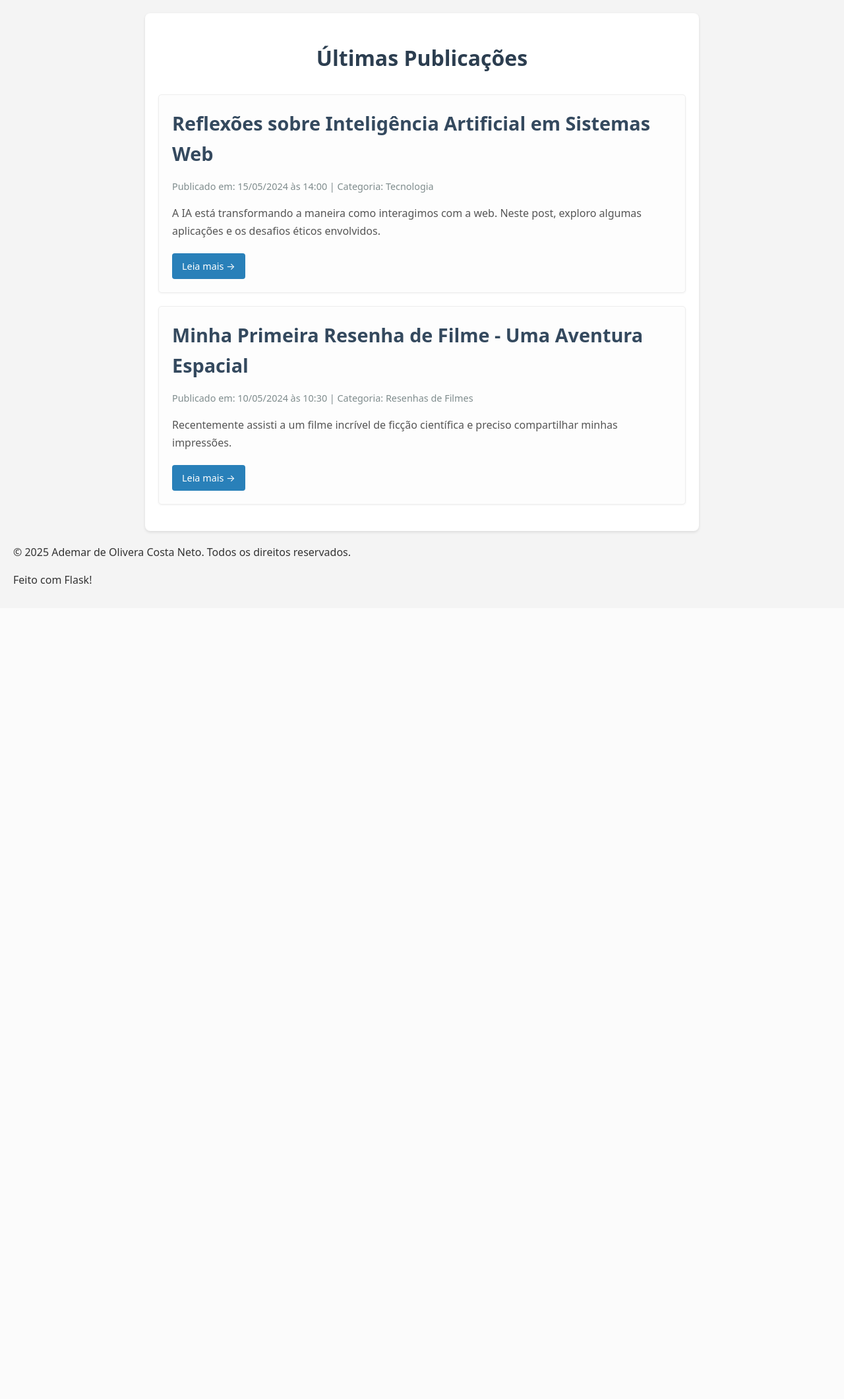
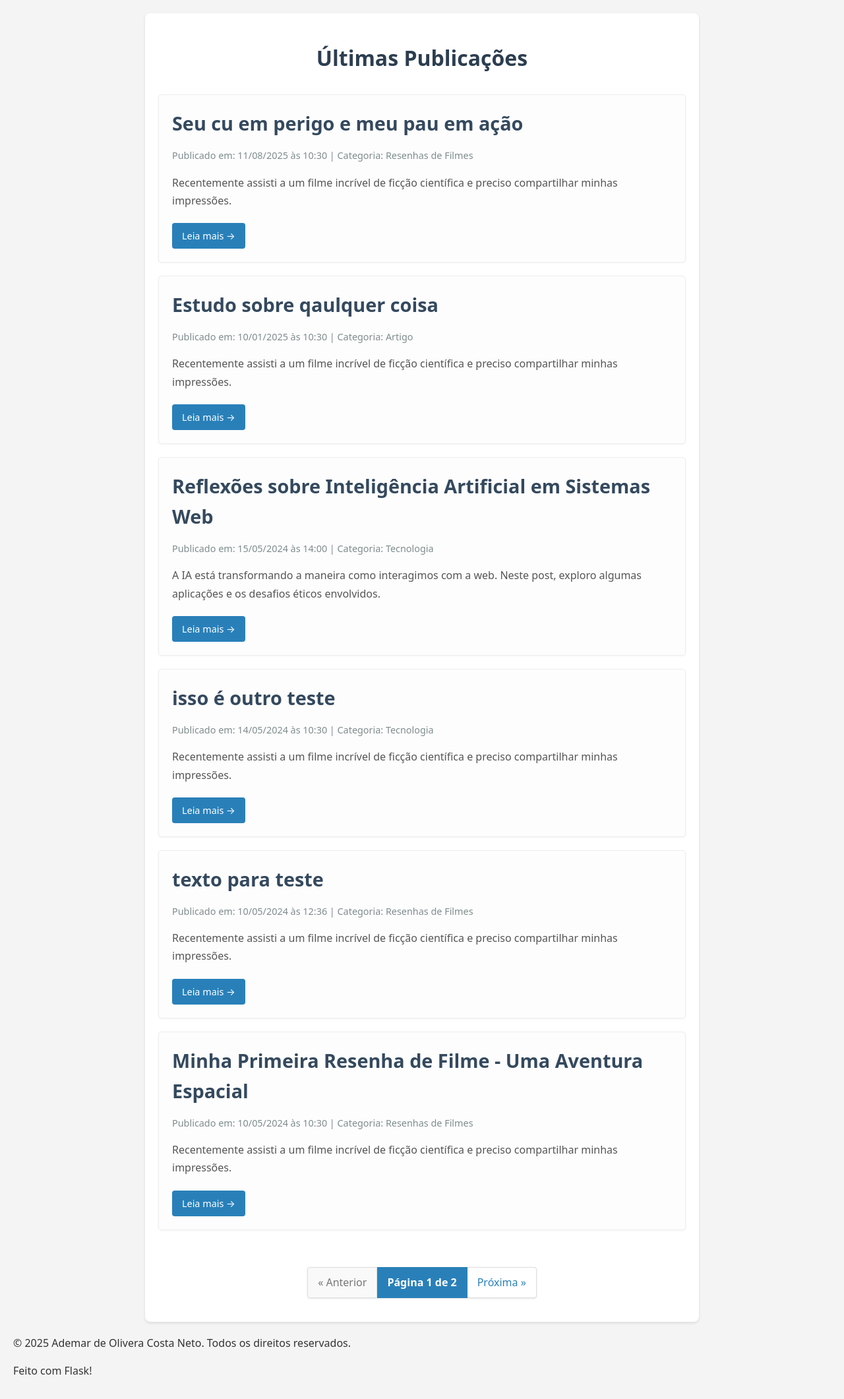
Before and after one commit to ademar-costa/-smoke_and_soot, a Flask app: page / in a window 1280 px wide. Shown: the part 78-2199 px from the top of the page at 66% size. Before the commit the page ends 963 px from the top, so only its background shows below. Run offline with Flask 3, Linux system fonts and the light colour scheme.

Commit message:
Implements pagination for the article list

```diff
--- a/app.py
+++ b/app.py
@@ -1,3 +1,4 @@
+import math
 from flask import Flask, render_template, abort, request
 from datetime import datetime, timezone
 import os # Para interagir com o sistema de arquivos
@@ -7,6 +8,7 @@ from markdown import markdown # Para converter Markdown para HTML
 
 app = Flask(__name__)
 PASTA_POSTS = 'meus_posts' # Define o nome da pasta dos posts
+ARTIGOS_POR_PAGINA = 5 # Defina quantos artigos você quer por página
 
 def carregar_artigos():
     lista_de_artigos = []
@@ -43,14 +45,26 @@ def carregar_artigos():
 
 @app.route('/')
 def pagina_inicial():
+    # Pega o número da página da URL (ex: /?page=2). Padrão é 1.
+    pagina = request.args.get('page', 1, type=int)
+
     artigos_carregados = carregar_artigos() # Carrega os artigos dinamicamente
+
+    # Lógica de paginação
+    total_artigos = len(artigos_carregados)
+    inicio = (pagina - 1) * ARTIGOS_POR_PAGINA
+    fim = inicio + ARTIGOS_POR_PAGINA
+    artigos_para_pagina = artigos_carregados[inicio:fim] # Fatiando a lista de artigos
+    total_paginas = math.ceil(total_artigos / ARTIGOS_POR_PAGINA)
     # Vamos criar algumas variáveis para enviar ao template
     titulo_da_pagina = "Smoke and Stack"
 
     return render_template('index.html',
                            titulo_customizado=titulo_da_pagina,
                            artigos=artigos_carregados, # Enviando os artigos
-                           now=datetime.now(timezone.utc)) # Passe o datetime atual
+                           now=datetime.now(timezone.utc), # Passe o datetime atual
+                           pagina_atual=pagina, # Passa o número da página atual
+                           total_paginas=total_paginas) # Passa o total de páginas
 
 # Nova rota para a página "Sobre Mim"
 @app.route('/sobre')
@@ -79,16 +93,27 @@ def exibir_artigo(slug_artigo):
 
 @app.route('/categoria/<string:nome_categoria>')
 def exibir_categoria(nome_categoria):
+    pagina = request.args.get('page', 1, type=int)
+
     artigos_carregados = carregar_artigos()
-    artigos_da_categoria = [
+    artigos_da_categoria_todos = [
         artigo for artigo in artigos_carregados if artigo['category'].lower() == nome_categoria.lower()
     ]
+
+    # Lógica de paginação aplicada à lista filtrada
+    total_artigos = len(artigos_da_categoria_todos)
+    inicio = (pagina - 1) * ARTIGOS_POR_PAGINA
+    fim = inicio + ARTIGOS_POR_PAGINA
+    artigos_para_pagina = artigos_da_categoria_todos[inicio:fim]
+    total_paginas = math.ceil(total_artigos / ARTIGOS_POR_PAGINA)
 
     return render_template('categoria_artigos.html',
                            titulo_customizado=f"Categoria: {nome_categoria.capitalize()}",
                            categoria_atual=nome_categoria,
-                           artigos=artigos_da_categoria,
-                           now=datetime.now(timezone.utc))
+                           artigos=artigos_para_pagina, # Lista fatiada
+                           now=datetime.now(timezone.utc),
+                           pagina_atual=pagina, # Página atual
+                           total_paginas=total_paginas) # Total de páginas
 
 @app.route('/contato', methods=['GET', 'POST'])
 def contato():
--- /dev/null
+++ b/meus_posts/esse-e-sexto.md
@@ -0,0 +1,14 @@
+---
+title: Seu cu em perigo e meu pau em ação
+date: 2025-08-11 10:30:00
+category: Resenhas de Filmes
+slug: resenha-filme-aventura-espacial
+resumo: Recentemente assisti a um filme incrível de ficção científica e preciso compartilhar minhas impressões.
+---
+Recentemente assisti a "Odisseia Cósmica" (nome fictício), um filme incrível de ficção científica, e preciso compartilhar minhas impressões. Os efeitos visuais são de tirar o fôlego, criando paisagens espaciais e tecnologias futuristas com um realismo impressionante. A imersão é total desde os primeiros minutos.
+
+A história, que acompanha uma equipe de exploradores em busca de um novo lar para a humanidade, é complexa e cheia de reviravoltas. Ela te prende do início ao fim, levantando questões filosóficas profundas sobre nosso lugar no universo e o futuro da nossa espécie.
+
+Os personagens são bem desenvolvidos, cada um com suas motivações e conflitos internos, o que torna fácil se conectar com seus dilemas. A atuação do elenco principal também merece destaque, transmitindo com emoção a tensão e a esperança da jornada.
+
+Recomendo fortemente para todos os fãs de sci-fi e para quem aprecia um bom drama com reflexões existenciais. Definitivamente um dos melhores filmes que vi este ano!
--- /dev/null
+++ b/meus_posts/isso-e-um-teste.md
@@ -0,0 +1,14 @@
+---
+title: isso é outro teste
+date: 2024-05-14 10:30:00
+category: Tecnologia
+slug: meu-cu-dois
+resumo: Recentemente assisti a um filme incrível de ficção científica e preciso compartilhar minhas impressões.
+---
+Recentemente assisti a "Odisseia Cósmica" (nome fictício), um filme incrível de ficção científica, e preciso compartilhar minhas impressões. Os efeitos visuais são de tirar o fôlego, criando paisagens espaciais e tecnologias futuristas com um realismo impressionante. A imersão é total desde os primeiros minutos.
+
+A história, que acompanha uma equipe de exploradores em busca de um novo lar para a humanidade, é complexa e cheia de reviravoltas. Ela te prende do início ao fim, levantando questões filosóficas profundas sobre nosso lugar no universo e o futuro da nossa espécie.
+
+Os personagens são bem desenvolvidos, cada um com suas motivações e conflitos internos, o que torna fácil se conectar com seus dilemas. A atuação do elenco principal também merece destaque, transmitindo com emoção a tensão e a esperança da jornada.
+
+Recomendo fortemente para todos os fãs de sci-fi e para quem aprecia um bom drama com reflexões existenciais. Definitivamente um dos melhores filmes que vi este ano!
--- /dev/null
+++ b/meus_posts/texto-aleatorio.md
@@ -0,0 +1,14 @@
+---
+title: texto para teste
+date: 2024-05-10 12:36:00
+category: Resenhas de Filmes
+slug: tese-1
+resumo: Recentemente assisti a um filme incrível de ficção científica e preciso compartilhar minhas impressões.
+---
+Recentemente assisti a "Odisseia Cósmica" (nome fictício), um filme incrível de ficção científica, e preciso compartilhar minhas impressões. Os efeitos visuais são de tirar o fôlego, criando paisagens espaciais e tecnologias futuristas com um realismo impressionante. A imersão é total desde os primeiros minutos.
+
+A história, que acompanha uma equipe de exploradores em busca de um novo lar para a humanidade, é complexa e cheia de reviravoltas. Ela te prende do início ao fim, levantando questões filosóficas profundas sobre nosso lugar no universo e o futuro da nossa espécie.
+
+Os personagens são bem desenvolvidos, cada um com suas motivações e conflitos internos, o que torna fácil se conectar com seus dilemas. A atuação do elenco principal também merece destaque, transmitindo com emoção a tensão e a esperança da jornada.
+
+Recomendo fortemente para todos os fãs de sci-fi e para quem aprecia um bom drama com reflexões existenciais. Definitivamente um dos melhores filmes que vi este ano!
--- /dev/null
+++ b/meus_posts/vai-toma-no-cu.md
@@ -0,0 +1,14 @@
+---
+title: Estudo sobre qaulquer coisa
+date: 2025-01-10 10:30:00
+category: Artigo
+slug: resenha-filme-aventura-espacial
+resumo: Recentemente assisti a um filme incrível de ficção científica e preciso compartilhar minhas impressões.
+---
+Recentemente assisti a "Odisseia Cósmica" (nome fictício), um filme incrível de ficção científica, e preciso compartilhar minhas impressões. Os efeitos visuais são de tirar o fôlego, criando paisagens espaciais e tecnologias futuristas com um realismo impressionante. A imersão é total desde os primeiros minutos.
+
+A história, que acompanha uma equipe de exploradores em busca de um novo lar para a humanidade, é complexa e cheia de reviravoltas. Ela te prende do início ao fim, levantando questões filosóficas profundas sobre nosso lugar no universo e o futuro da nossa espécie.
+
+Os personagens são bem desenvolvidos, cada um com suas motivações e conflitos internos, o que torna fácil se conectar com seus dilemas. A atuação do elenco principal também merece destaque, transmitindo com emoção a tensão e a esperança da jornada.
+
+Recomendo fortemente para todos os fãs de sci-fi e para quem aprecia um bom drama com reflexões existenciais. Definitivamente um dos melhores filmes que vi este ano!
--- a/static/css/style.css
+++ b/static/css/style.css
@@ -231,3 +231,59 @@ p {
     background-color: #dff0d8;
     border-color: #d6e9c6;
 }
+/* Estilos para a Paginação */
+.navegacao-paginas {
+    margin-top: 40px;
+    text-align: center;
+}
+
+.paginacao {
+    display: inline-flex;
+    list-style-type: none;
+    padding: 0;
+    border-radius: 4px;
+    box-shadow: 0 1px 3px rgba(0,0,0,0.1);
+}
+
+.item-pagina span,
+.link-pagina {
+    display: block;
+    padding: 10px 15px;
+    color: #2980b9;
+    border: 1px solid #ddd;
+    border-left: none;
+}
+
+.item-pagina:first-child span,
+.item-pagina:first-child .link-pagina {
+    border-left: 1px solid #ddd;
+    border-top-left-radius: 4px;
+    border-bottom-left-radius: 4px;
+}
+
+.item-pagina:last-child span,
+.item-pagina:last-child .link-pagina {
+    border-top-right-radius: 4px;
+    border-bottom-right-radius: 4px;
+}
+
+.link-pagina {
+    text-decoration: none;
+    background-color: #fff;
+}
+
+.link-pagina:hover {
+    background-color: #f5f5f5;
+}
+
+.item-pagina.ativo span {
+    background-color: #2980b9;
+    color: white;
+    border-color: #2980b9;
+    font-weight: bold;
+}
+
+.item-pagina.desabilitado span {
+    color: #777;
+    background-color: #f9f9f9;
+}
--- a/templates/base.html
+++ b/templates/base.html
@@ -21,6 +21,9 @@
     <div class="container">
         {% block content %}
         {% endblock %}
+
+        {% block content_footer %}
+        {% endblock %}
     </div>
 
     <footer>
--- a/templates/categoria_artigos.html
+++ b/templates/categoria_artigos.html
@@ -26,3 +26,7 @@
     <hr>
     <p><a href="{{ url_for('pagina_inicial') }}">&larr; Voltar para todos os artigos</a></p>
 {% endblock %}
+
+{% block content_footer %}
+  {% include 'paginacao.html' %}
+{% endblock %}
--- a/templates/index.html
+++ b/templates/index.html
@@ -23,3 +23,7 @@
         <p>Ainda não há artigos publicados. Volte em breve!</p>
     {% endif %}
 {% endblock %}
+
+{% block content_footer %}
+  {% include 'paginacao.html' %}
+{% endblock %}
--- /dev/null
+++ b/templates/paginacao.html
@@ -0,0 +1,29 @@
+{% if total_paginas > 1 %}
+<nav class="navegacao-paginas" aria-label="Navegação das páginas de artigos">
+    <ul class="paginacao">
+        {% if pagina_atual > 1 %}
+            <li class="item-pagina">
+                <a class="link-pagina" href="{{ url_for(request.endpoint, page=pagina_atual - 1, **request.view_args) }}">&laquo; Anterior</a>
+            </li>
+        {% else %}
+            <li class="item-pagina desabilitado">
+                <span>&laquo; Anterior</span>
+            </li>
+        {% endif %}
+
+        <li class="item-pagina ativo">
+            <span>Página {{ pagina_atual }} de {{ total_paginas }}</span>
+        </li>
+
+        {% if pagina_atual < total_paginas %}
+            <li class="item-pagina">
+                <a class="link-pagina" href="{{ url_for(request.endpoint, page=pagina_atual + 1, **request.view_args) }}">Próxima &raquo;</a>
+            </li>
+        {% else %}
+            <li class="item-pagina desabilitado">
+                <span>Próxima &raquo;</span>
+            </li>
+        {% endif %}
+    </ul>
+</nav>
+{% endif %}
```
